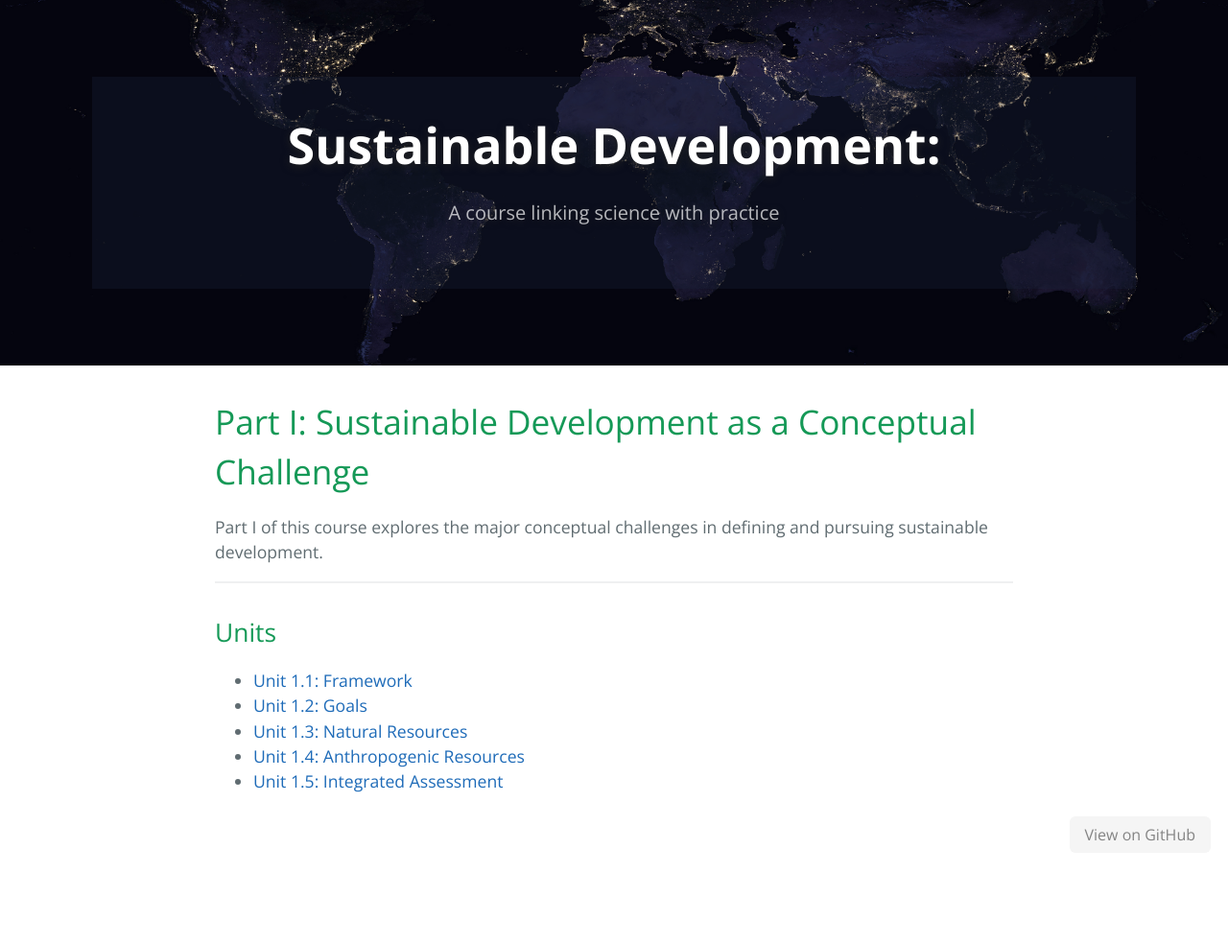
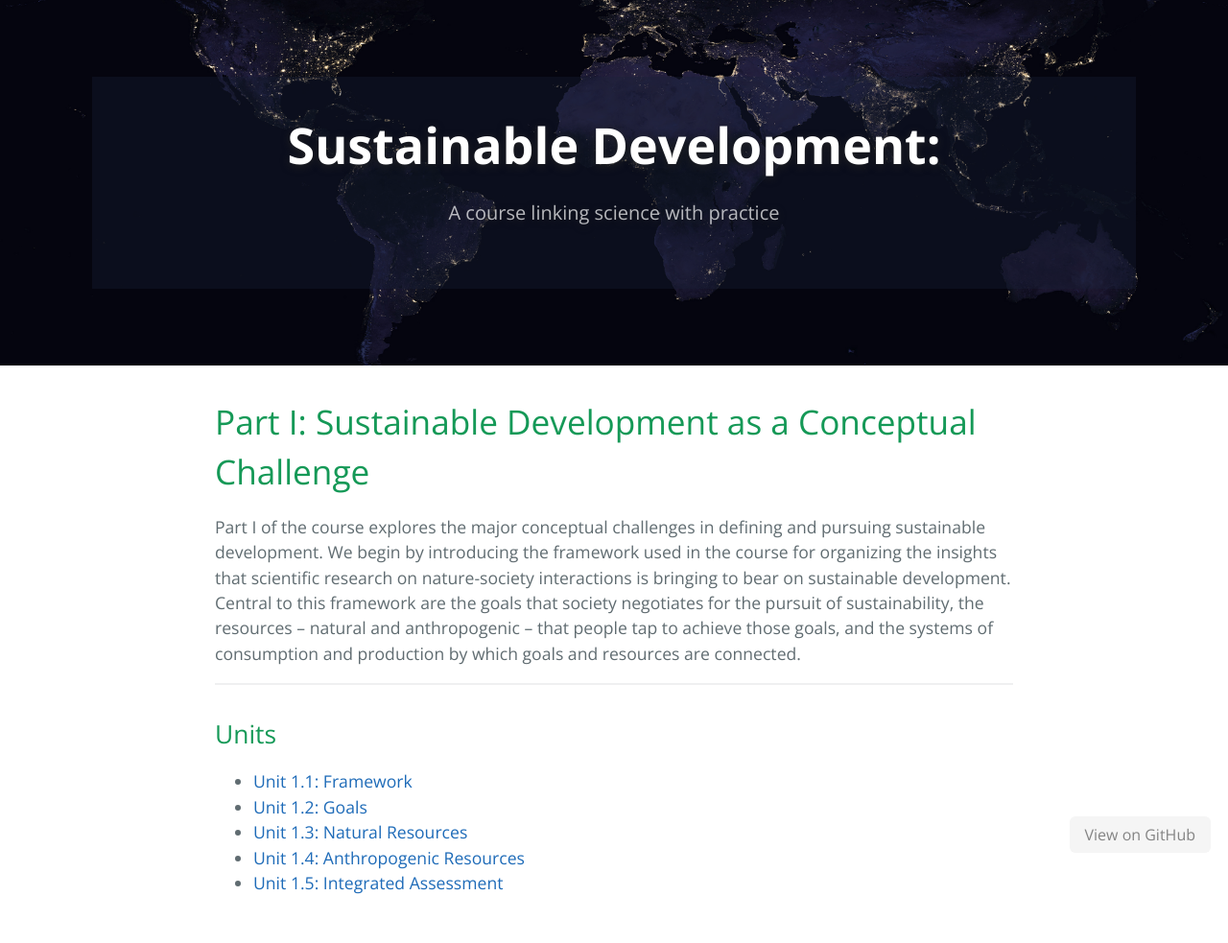
Before and after one commit to agharley/sustdev, a Jekyll site: the page built from part-1-conceptual-challenge/index.md, in a window 1280 px wide. Shown: the whole page at 96% size. Built offline with Jekyll 4.4.1, drawn with Linux system fonts in a browser that asks for light colours; our own code applies the rules of GitHub Pages for plain Markdown files; before the commit the page ends 900 px from its top, so only the background shows below that.

Commit message:
Part I, II, III, IV text
Updatted with Bill's blrubs. Thanks Bill!

```diff
--- a/part-1-conceptual-challenge/index.md
+++ b/part-1-conceptual-challenge/index.md
@@ -1,6 +1,7 @@
 # Part I: Sustainable Development as a Conceptual Challenge
 
-Part I of this course explores the major conceptual challenges in defining and pursuing sustainable development.
+Part I of the course explores the major conceptual challenges in defining and pursuing sustainable development. We begin by introducing the framework used in the course for organizing the insights that scientific research on nature-society interactions is bringing to bear on sustainable development. Central to this framework are the goals that society negotiates for the pursuit of sustainability, the resources
+– natural and anthropogenic – that people tap to achieve those goals, and the systems of consumption and production by which goals and resources are connected.
 
 ---
 
```
Also changed, not shown: part-0-introduction/index.md (+1 -1 lines), part-2-anthropocene/index.md (+2 -1 lines), part-3-capacities/index.md (+1 -1 lines), part-4-next-steps/index.md (+2 -1 lines).
